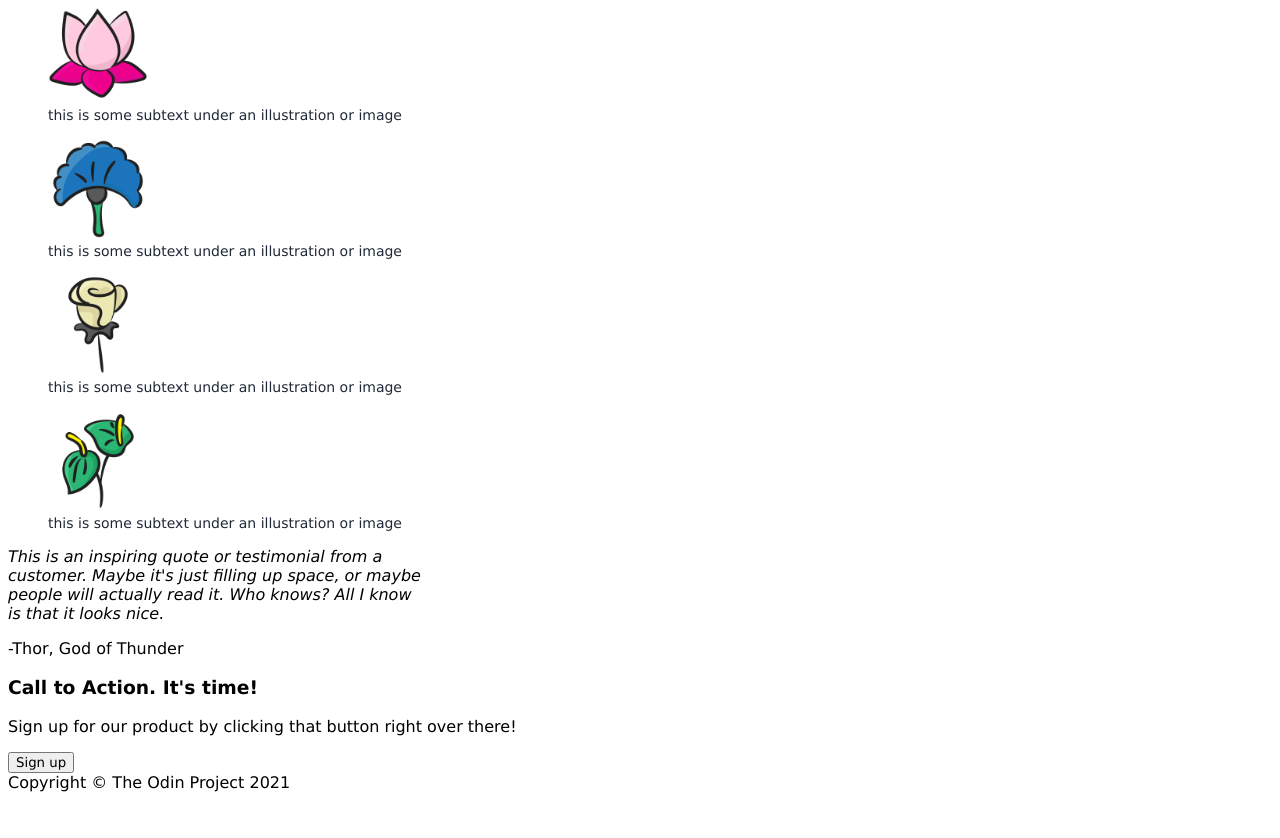
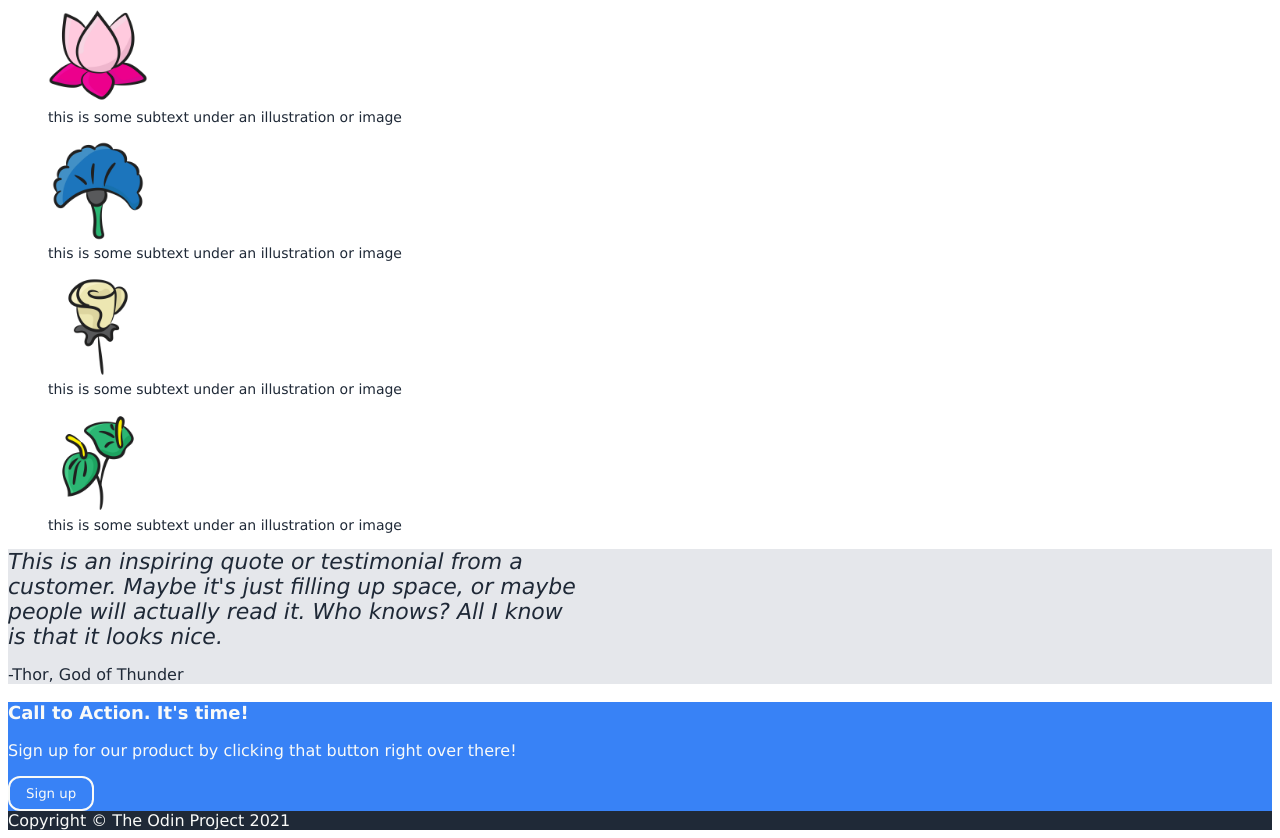
Before and after one commit to smarshall7/landing-page, a plain HTML site: page index.html in a window 1280 px wide. Shown: the part 471-1309 px from the top of the page. Before the commit the page ends 1271 px from the top, so only its background shows below. Drawn offline with Linux system fonts and the light colour scheme.

Commit message:
style call to action section and footer

```diff
--- a/index.html
+++ b/index.html
@@ -28,7 +28,7 @@
             <p>image placeholder</p>
         </div>
     </section>
-    <section>
+    <section class="section-2">
         <h2>Some Random Information</h2>
         <figure>
             <img src="images/water-lily.png" alt="light and dark pink water lilly illustration">
@@ -54,21 +54,18 @@
                 this is some subtext under an illustration or image
             </figcaption>
         </figure>
-
     </section>
-    <section>
+    <section class="section-3">
         <em>This is an inspiring quote or testimonial from a <br>customer. Maybe it's just filling up space, or
             maybe<br>
             people will actually read it. Who knows? All I know<br> is that it looks nice.</em>
         <p>-Thor, God of Thunder</p>
     </section>
-    <section>
-        <div>
-            <h3>Call to Action. It's time!</h3>
-            <p>Sign up for our product by clicking that button right over there!</p>
-            <button class="button-2">Sign up</button>
-        </div>
-    </section>
+    <div class="call-to-action">
+        <h3>Call to Action. It's time!</h3>
+        <p>Sign up for our product by clicking that button right over there!</p>
+        <button class="button-2">Sign up</button>
+    </div>
     <footer>
         Copyright © The Odin Project 2021
     </footer>
--- a/style.css
+++ b/style.css
@@ -22,6 +22,10 @@ ul {
     gap: 16px;
     display: flex;
     justify-content: space-between;
+}
+
+p {
+    font-size: 16px;
 }
 
 h1 {
@@ -72,3 +76,32 @@ img {
     width: 100px;
     height: 100px;
 }
+
+.section-3 {
+    background-color: #e5e7eb;
+    color: #1f2937;
+    font-size: 22px;
+}
+
+.call-to-action {
+    background-color: #3882f6;
+    color: #f9faf8;
+}
+
+h3 {
+    font-size: 18px;
+}
+
+.button-2 {
+    background-color: #3882f6;
+    color: #f9faf8;
+    border: 2px solid #f9faf8;
+    padding: 8px 16px;
+    border-radius: 12px;
+}
+
+footer {
+    background-color: #1f2937;
+    color: #f9faf8;
+    font-size: 16px;
+}
```
